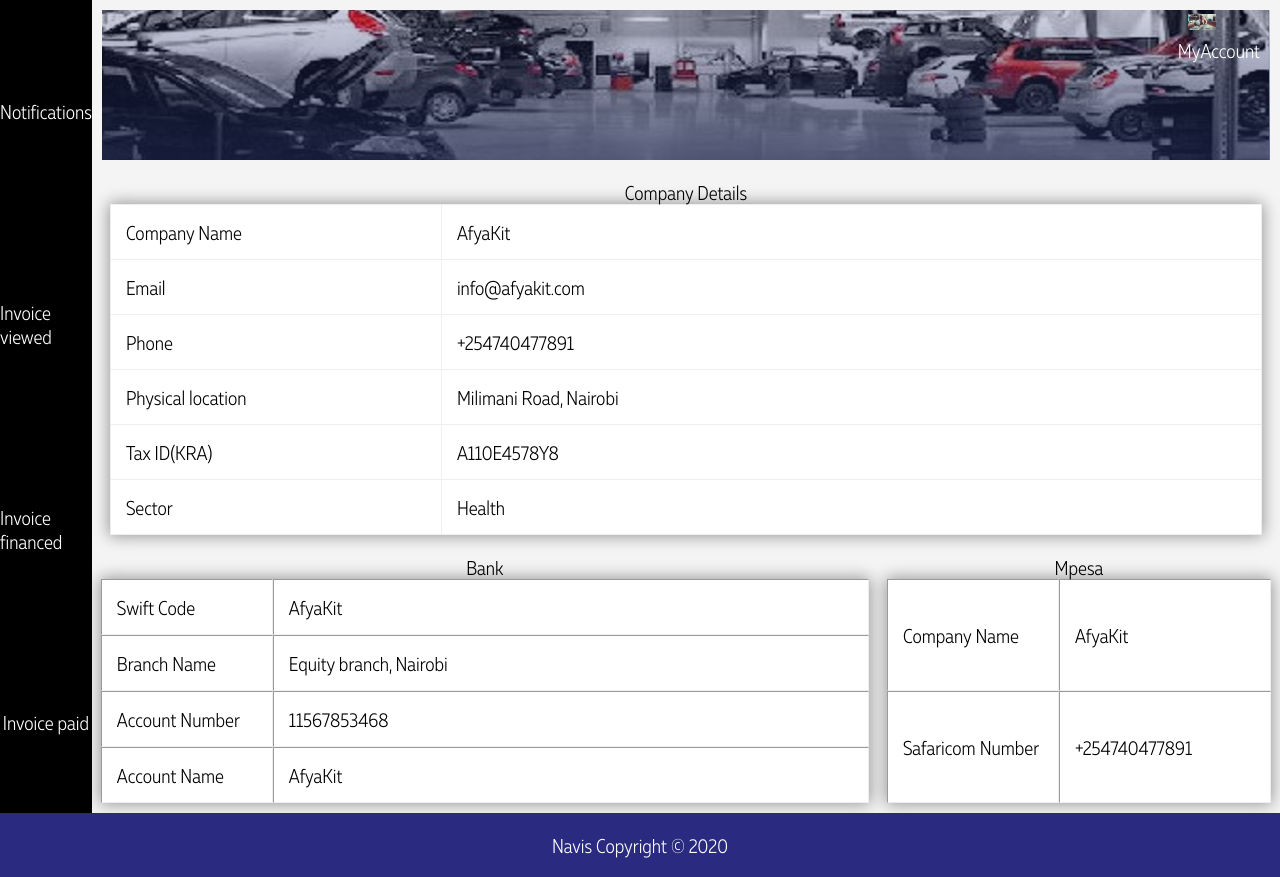
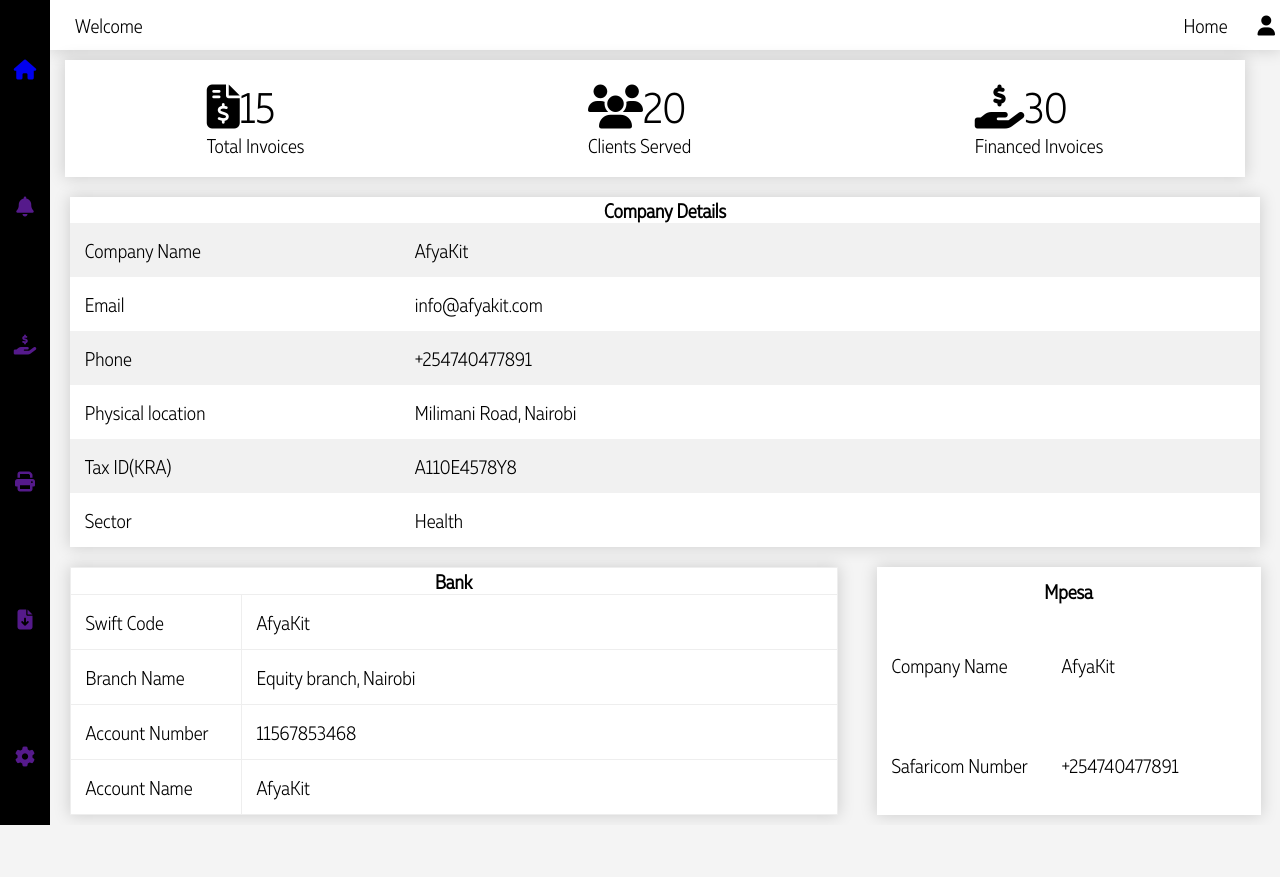
Before and after one commit to Deddoh/Navis-Project, a plain HTML site: page customer_account.html in a window 1280 px wide. After the commit the page ends 825 px from the top, so only its background shows below. Drawn offline with Linux system fonts and the light colour scheme.

Commit message:
CFI updates #3

```diff
--- a/Css/customer_account.css
+++ b/Css/customer_account.css
@@ -4,6 +4,7 @@
 	font-family: 'Muller Narrow Light';
 	font-size: 20px;
 	font-weight: normal;
+	color: #000;
 }
 
 .logo{
@@ -55,7 +56,7 @@
 }
 
 aside{
-	flex: 0 0 30px;
+	flex: 0 0 50px;
 	color: #fff;
 	display: flex;
 	flex-direction: column;
@@ -63,6 +64,10 @@
 	align-items: center;
 	/*border:1px solid black;*/
 	background: #000;
+}
+ /*font size for the icons*/
+aside i .fa {
+	font-size: 0.9em;
 }
 
 li{
@@ -79,30 +84,76 @@
 	width: 100%;
 }
 
+/*top nav section*/
+
+#top_nav{
+	display: inline-flex;
+	flex-direction: row;
+	justify-content: space-between;
+	align-items: center;
+	height: 50px;
+	padding:0 5px;
+	background: #fff;
+	box-shadow:  0 0 15px 1px rgba(0, 0, 0, 0.15);
+}
+
+#top_nav div{
+	display: inline-flex;
+	flex-direction: row;
+	justify-content: space-around;
+	align-items: center;
+}
+
+#top_nav p{
+	padding-left: 20px;
+}
+
+/*.container{
+	display: flex;
+	flex-direction: row;
+	align-items: baseline;
+}*/
+.container a{
+	text-decoration: none;
+	cursor: pointer;
+	color: #000;
+	/*padding:10px 5px 0 30px;*/
+}
+.container  .fa{
+	/*margin: 0 10px 10px 10px;*/
+}
+ .home a{
+	color: #000;
+	text-decoration: none;
+	padding-right: 30px;
+}
 
 /*styling the showcase area*/
-#showcase{
+/*#showcase{
 	background: linear-gradient(rgba(29, 38, 113, 0.2), rgba(29, 38, 80, 0.7)), url('../Images/grge.jpg') no-repeat;
 	background-position: center;
 	background-size: cover;
-	flex: 0 0 150px;
+	flex: 0 0 100px;
 	display: inline-flex;
-	justify-content: flex-end;
-	margin: 10px;
+	/*justify-content: flex-end;
+	margin-top: 10px;
+}*/
+
+/*performance area*/
+
+#performance{
+	background: #fff;
+	display: inline-flex;
+	flex-direction: row;
+	justify-content: space-around;
+	margin:10px 0 10px 15px;
+	width: calc(100vw - 100px);
+	box-sizing: border-box;
+	box-shadow:   0 0 15px 1px rgba(0, 0, 0, 0.15);
 }
 
-
-
-#showcase a{
-	text-decoration: none;
-	color: #fff;
-	cursor: pointer;
-	padding: 10px 0 0 10px;
-	margin:0;
-}
-#showcase p{
-	margin-top: 4px;
-	padding-right: 10px;
+.performanceContainer .count, .fas{
+	font-size: 44px;
 }
 
 /*company details table*/
@@ -111,20 +162,21 @@
 	border-collapse: collapse;
 	background: #fff;
 	box-sizing: border-box;
-	box-shadow:  0 0 15px 1px rgba(0, 0, 0, 0.4);
+	box-shadow:  0 0 15px 1px rgba(0, 0, 0, 0.15);
 	margin: 10px auto ;
-	width: 90vw;
-	border-top: 0;
+	width: 93vw;
+/*	border-top: 0;
 	border-bottom: 0;
 	border-left: 0;
-	border-right: 0;
+	border-right: 0;*/
+	border:0;
 }
 
 tr td{
 	padding: 15px;
 }
-#company01:nth-child(2n){
-	background: #f2f2f2;
+#company01 tr:nth-child(2n){
+	background: #f1f1f1;
 }
 #company01 .rname{
 	width: 300px;
@@ -146,29 +198,33 @@
 
 /*mpesa table*/
 #payment01{
+	border-collapse: collapse;
 	width: 30vw;
 	margin: 10px auto;
-	border-top: 0;
+	/*border-top: 0;
 	border-bottom: 0;
 	border-left: 0;
-	border-right: 0;
+	border-right: 0;*/
+	border:none;
 	min-height: 223px;
 	background: #fff;
 	box-sizing: border-box;
-	box-shadow:  0 0 15px 1px rgba(0, 0, 0, 0.4);
+	box-shadow:  0 0 15px 1px rgba(0, 0, 0, 0.15);
 }
 
 /*bank table*/
 #payment02{
 width: 60vw;
 	margin: 10px auto;
-	border-top: 0;
+	/*border-top: 0;
 	border-bottom: 0;
 	border-left: 0;
-	border-right: 0;
+	border-right: 0;*/
+	border: none;
 	background: #fff;
 	box-sizing: border-box;
-	box-shadow:  0 0 15px 1px rgba(0, 0, 0, 0.4);
+	border-collapse: collapse;
+	box-shadow:  0 0 15px 1px rgba(0, 0, 0, 0.15);
 }
 
 /*footer*/
--- a/customer_account.html
+++ b/customer_account.html
@@ -3,36 +3,86 @@
 <head>
 	<title>Navis | Account</title>
 	<link rel="stylesheet" type="text/css" href="Css/customer_account.css">
-	<!-- <link rel="stylesheet" type="text/css" href="Css/customer.css"> -->
+	<!-- <link rel="stylesheet" type="text/css" href="Css/small.css"> -->
 	<!-- font style -->
 	<link rel="stylesheet" type="text/css" href="font-muller/fonts.css">
+	<link rel="stylesheet" type="text/css" href="https://kit.fontawesome.com/fontawesome.css">
+	<script src="https://kit.fontawesome.com/98ec3ee8d0.js" crossorigin="anonymous"></script>
 </head>
 <body>
 
 
 <main>
 	<aside>
-		<p>Notifications</p>
-
-		<li>Invoice viewed</li>
-		<li>Invoice financed</li>
-		<li>Invoice paid</li>
+		 <!-- <i class="fa fa-bars"></i>  -->
+		  <a href="index.html"><i class="fa fa-home"></i> </a>
+		  <a href=""><i class="fa fa-bell"></i></a>
+		  <a href=""><i class="fa fa-hand-holding-usd"></i></a>
+		<a href=""><i class="fa fa-print"></i></a>
+		  <a href=""><i class="fa fa-file-download"></i></a>
+		  <a href=""><i class="fa fa-cog"></i></a>
 
 	</aside>
 
 <section class="content">
-	<section id="showcase">
+	<section id="top_nav">
+		<p>Welcome</p>
 		<div>
-			<a href="customer_account.html"> <img src="Images/logo.jpg" alt="account_logo" class="logo">
-			<p>MyAccount</p></a>
+		<div  class="home">
+			<p><a href="index.html"> Home </a></p>
+		</div>
+
+		<div class="container">
+			<a href="customer_account.html"> <i class="fa fa-user"></i> </a>
+			<!-- <a href="customer_account.html"><p>MyAccount</p></a> -->
+
+		</div>
+
 		</div>
 	</section>
+<!-- 	<section id="showcase">
+
+	</section> -->
+
+<!-- <section class="portfolio">
+	<table id="performance" border="0" cellpadding="1" width="100%">
+
+
+		<th colspan="4">Performance</th>
+		<tr>
+			<td><i class="fa fa-file-invoice-dollar"></i><span>15</span><br> Total Invoices</td>
+			<td><i class="fa fa-users"></i> <span>20</span><br>Clients</td>
+			<td><i class="fa fa-hand-holding-usd"></i><span>30</span></br>Financed Invoices</td>
+		</tr>
+	</table>
+
+
+
+</section> -->
+
+<section id="portfolio">
+	<div id="performance">
+		<div class="performanceContainer">
+		<p>	<i class="fas fa-file-invoice-dollar"></i><span class="count" >15</span><br> Total Invoices</p>
+		</div>
+		<div class="performanceContainer">
+			<p><i class="fas fa-users"></i><span class="count">20</span><br>Clients Served</p>
+		</div>
+		<div class="performanceContainer">
+			<p><i class="fas fa-hand-holding-usd"></i><span class="count">30</span></br>Financed Invoices</p>
+		</div>
+
+	</div>
+</section>
+
 
 <section id="company_details">
 	<div id="company">
 
-		<table id="company01" border="1" width="100%" cellpadding="1" cellspacing="0">
-			<caption>Company Details</caption>
+		<table id="company01"  width="100%" cellpadding="1" cellspacing="0">
+			<th colspan="2" class="title">
+				Company Details
+			</th>
 				<tr>
 					<td class="rname">Company Name</td>
 					<td id="company_name" readonly class="fill">AfyaKit</td>
@@ -67,7 +117,9 @@
 
 
 		<table id="payment02" border="1" width="100%" cellpadding="1" cellspacing="0">
-			<caption>Bank</caption>
+			<th colspan="2">
+				Bank
+			</th>
 				<tr>
 					<td class="rname">Swift Code</td>
 					<td id="company_name" readonly class="fill">AfyaKit</td>
@@ -86,8 +138,8 @@
 				</tr>
 		</table>
 
-		<table id="payment01" border="1" width="100%" cellpadding="1" cellspacing="0">
-			<caption>Mpesa</caption>
+		<table id="payment01" border="0.5" width="100%" cellpadding="1" cellspacing="0">
+			<th colspan="2">Mpesa</th>
 				<tr>
 					<td class="rname">Company Name</td>
 					<td id="company_name" readonly class="fill">AfyaKit</td>
@@ -105,8 +157,8 @@
 </main>
 
 
-<footer>
+<!-- <footer>
 	<p> Navis Copyright &copy; 2020</p>
-</footer>
+</footer> -->
 </body>
 </html>
```
